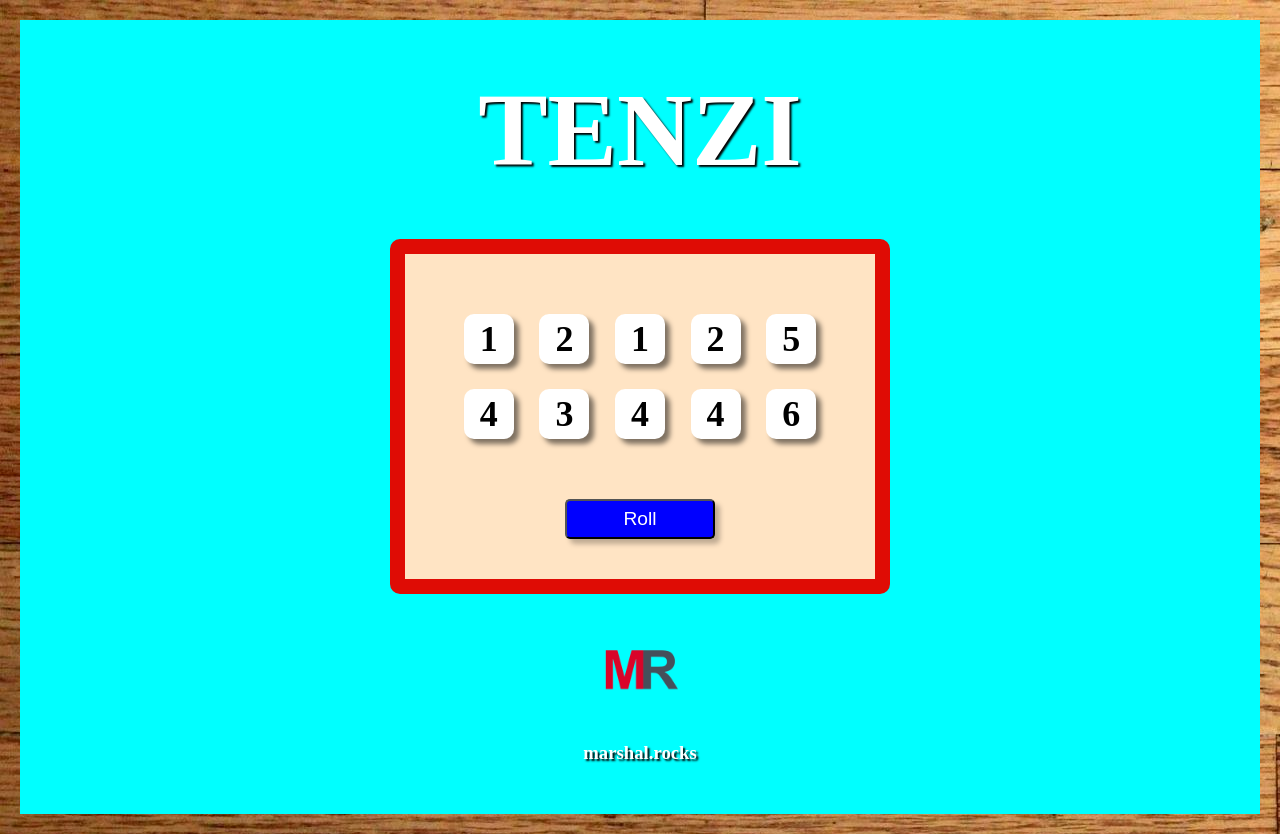
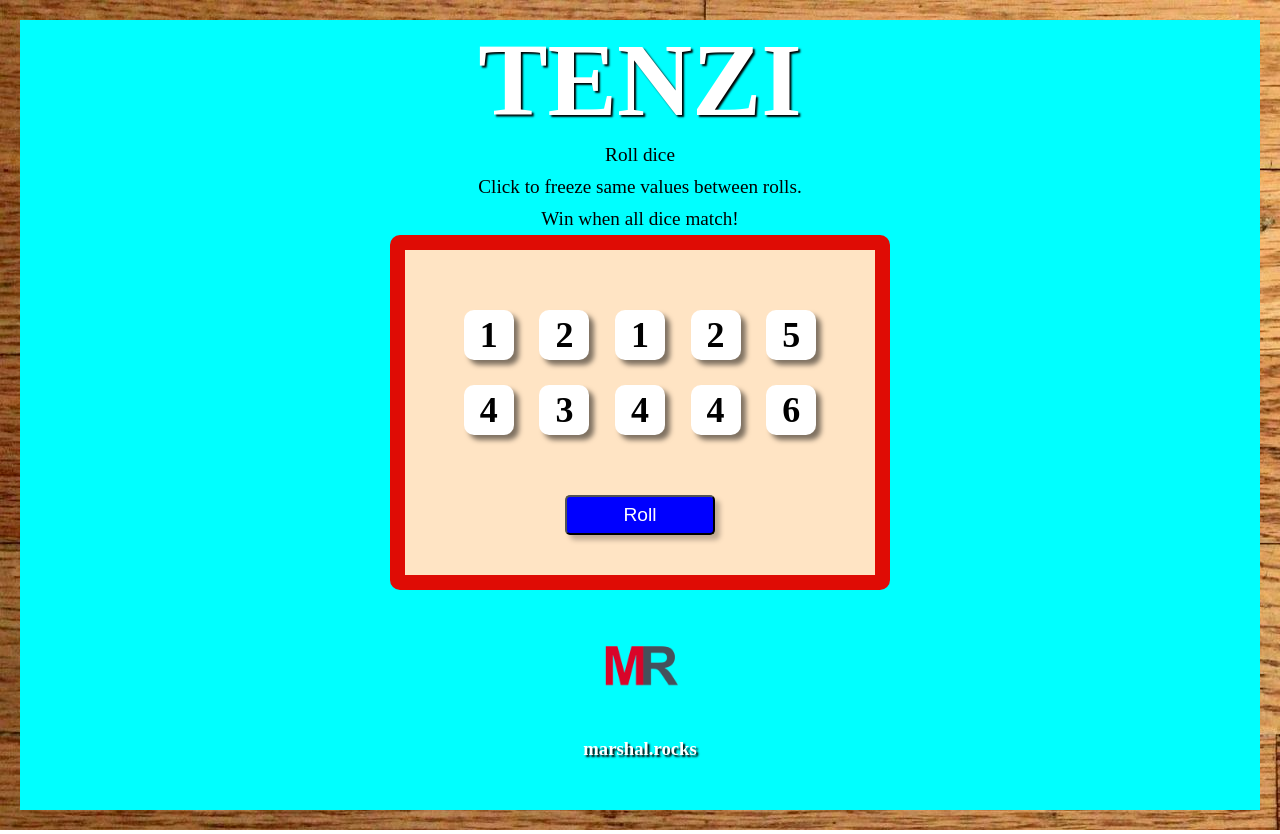
Before and after one commit to remarshal/tenzies-game, a React (Create React App) app: page / in a window 1280 px wide. Built offline with nearby package versions, Linux system fonts and the light colour scheme.

Commit message:
rollDice to hold isHeld and added instructions

```diff
--- a/src/App.jsx
+++ b/src/App.jsx
@@ -20,7 +20,9 @@ function App() {
   }
 
   function rollDice () {
-    setDice(allNewDice())
+    setDice(prevDice => prevDice.map(number => {
+      return number.isHeld ? number : {...number, value: Math.floor(Math.random() * 6) + 1}
+    }))
   }
 
   function holdDice(id) {
@@ -42,6 +44,9 @@ function App() {
   return (
     <main>
       <h1>TENZI</h1>
+      <p className="instructions">Roll dice</p>
+      <p className="instructions">Click to freeze same values between rolls.</p>
+      <p className="instructions">Win when all dice match!</p>
       <div className="container">
         <div className="dice--container">
           {diceNumbers}
--- a/src/style.css
+++ b/src/style.css
@@ -17,7 +17,7 @@ main {
 main h1 {
   color: white;
   font-size: 6.5rem;
-  margin: 50px;
+  margin: 0;
   text-shadow: 2px 2px 2px #000;
 }
 
@@ -27,6 +27,10 @@ main h3 {
   text-shadow: 2px 2px 2px #000;
 }
 
+.instructions {
+  font-size: 1.2rem;
+  margin: 5px;
+}
 .container {
   background-color: aliceblue;
   border: 15px solid rgb(223, 12, 5);
```
